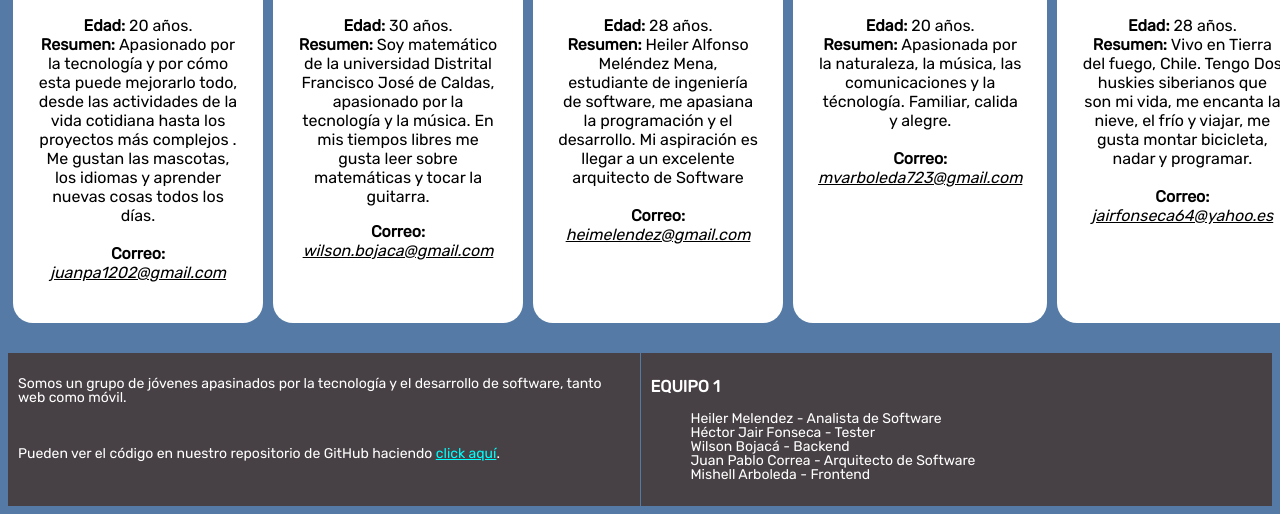
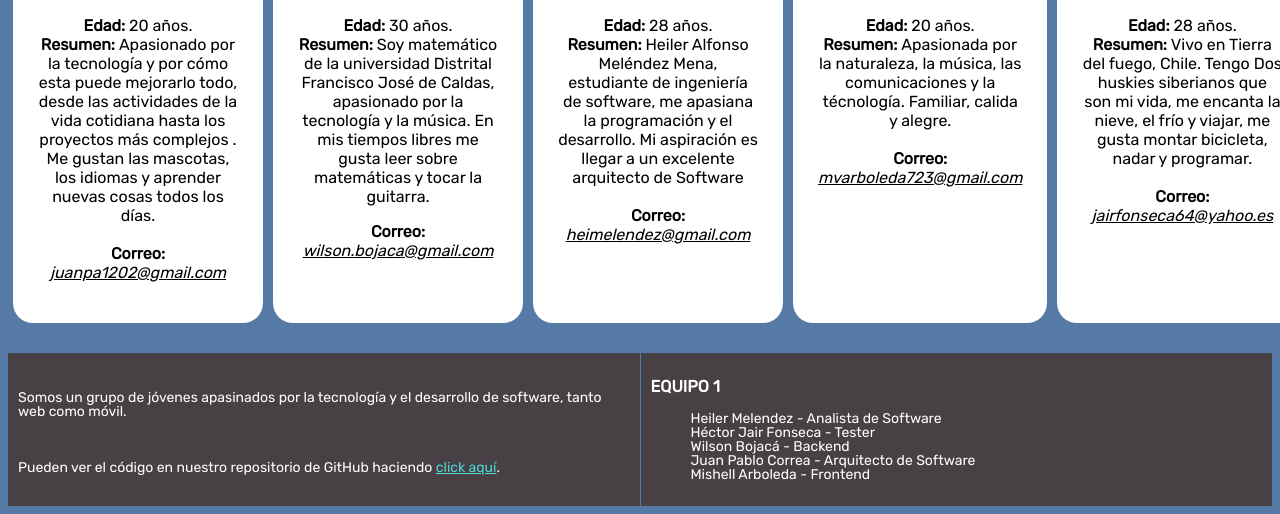
Before and after one commit to jpcorreap/semana-1-1, a website: page src/index.html in a window 1280 px wide. Shown: the part 1371-1885 px from the top of the page. Drawn offline with Linux system fonts and the light colour scheme.

Commit message:
Cambios mínimos en el diseño

```diff
--- a/src/styles.css
+++ b/src/styles.css
@@ -229,12 +229,12 @@ button {
 }
 
 #link_codigo {
-  color: cyan;
+  color: #51d7d6;
   text-decoration: underline;
 }
 
 #link_codigo:hover {
-  color: blue;
+  color: #547aa5;
 }
 
 ul {
```
Also changed, not shown: src/index.html (+4 -1 lines).
